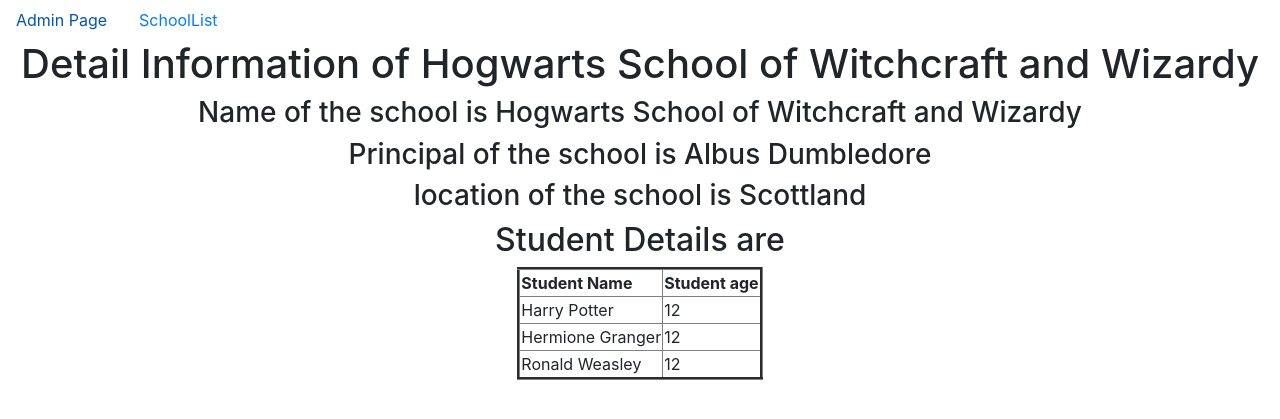
After one commit to Banita-12/SpecificTemplates, a Django app: page /1/ in a window 1280 px wide. The commit adds this page. Shown: the top 419 px of the page. Run offline with Django 4.2, Linux system fonts and the light colour scheme; data comes from the database, SQL or seed files in the repository.

Commit message:
first commit

```diff
--- a/app/models.py
+++ b/app/models.py
@@ -1,10 +1,15 @@
 from django.db import models
+
+from django.urls import reverse
 
 # Create your models here.
 class School(models.Model):
     sname=models.CharField(max_length=100)
     sprincipal=models.CharField(max_length=100)
     slocation=models.CharField(max_length=100)
+
+    def get_absolute_url(self):
+        return reverse('detail',kwargs={'pk':self.pk})
 
     def __str__(self):
         return self.sname
--- a/app/views.py
+++ b/app/views.py
@@ -9,3 +9,7 @@ class SchoolList(ListView):
     context_object_name='schools'
     ordering=['sname']
     #template_name='app/school_list.html'
+
+class SchoolDetail(DetailView):
+    model=School
+    context_object_name='sclobject'
--- a/project39/urls.py
+++ b/project39/urls.py
@@ -15,11 +15,11 @@ Including another URLconf
     2. Add a URL to urlpatterns:  path('blog/', include('blog.urls'))
 """
 from django.contrib import admin
-from django.urls import path
+from django.urls import path,re_path
 from app.views import*
 
 urlpatterns = [
     path('admin/', admin.site.urls),
     path('SchoolList/',SchoolList.as_view(),name='SchoolList'),
-
+    re_path('(?P<pk>\d+)/',SchoolDetail.as_view(),name='detail'),
 ]
--- a/templates/app/School_list.html
+++ b/templates/app/School_list.html
@@ -9,8 +9,7 @@
     <center>
         <h1>List of school object</h1>
         {% for sc in schools %}
-            <!--<a href="{{sc.pk}}"><h2>{{sc.sname}}</h2></a>-->
-            <h4>{{sc.sname}}</h4>
+            <a href="{{sc.pk}}"><h2>{{sc.sname}}</h2></a>
         {% endfor %}
     </center>
 </body>
--- /dev/null
+++ b/templates/app/dummy.html
@@ -0,0 +1,41 @@
+<!doctype html>
+<html lang="en">
+  <head>
+    <!-- Required meta tags -->
+    <meta charset="utf-8">
+    <meta name="viewport" content="width=device-width, initial-scale=1, shrink-to-fit=no">
+
+    <!-- Bootstrap CSS -->
+    <link rel="stylesheet" href="https://cdn.jsdelivr.net/npm/bootstrap@4.6.2/dist/css/bootstrap.min.css" integrity="sha384-xOolHFLEh07PJGoPkLv1IbcEPTNtaed2xpHsD9ESMhqIYd0nLMwNLD69Npy4HI+N" crossorigin="anonymous">
+{% block title %}
+    <title>Hello, world!</title>
+
+{% endblock %}
+  </head>
+  <body>
+    <nav class="nav">
+
+        <a href="{% url 'admin:index' %}" class="nav-link">Admin Page</a>
+        <a href="{% url 'SchoolList' %}" class="nav-link">SchoolList</a>
+
+
+    </nav>
+
+
+{% block body_block %}
+
+{% endblock %}
+<!-- Optional JavaScript; choose one of the two! -->
+
+    <!-- Option 1: jQuery and Bootstrap Bundle (includes Popper) -->
+    <script src="https://cdn.jsdelivr.net/npm/jquery@3.5.1/dist/jquery.slim.min.js" integrity="sha384-DfXdz2htPH0lsSSs5nCTpuj/zy4C+OGpamoFVy38MVBnE+IbbVYUew+OrCXaRkfj" crossorigin="anonymous"></script>
+    <script src="https://cdn.jsdelivr.net/npm/bootstrap@4.6.2/dist/js/bootstrap.bundle.min.js" integrity="sha384-Fy6S3B9q64WdZWQUiU+q4/2Lc9npb8tCaSX9FK7E8HnRr0Jz8D6OP9dO5Vg3Q9ct" crossorigin="anonymous"></script>
+
+    <!-- Option 2: Separate Popper and Bootstrap JS -->
+    <!--
+    <script src="https://cdn.jsdelivr.net/npm/jquery@3.5.1/dist/jquery.slim.min.js" integrity="sha384-DfXdz2htPH0lsSSs5nCTpuj/zy4C+OGpamoFVy38MVBnE+IbbVYUew+OrCXaRkfj" crossorigin="anonymous"></script>
+    <script src="https://cdn.jsdelivr.net/npm/popper.js@1.16.1/dist/umd/popper.min.js" integrity="sha384-9/reFTGAW83EW2RDu2S0VKaIzap3H66lZH81PoYlFhbGU+6BZp6G7niu735Sk7lN" crossorigin="anonymous"></script>
+    <script src="https://cdn.jsdelivr.net/npm/bootstrap@4.6.2/dist/js/bootstrap.min.js" integrity="sha384-+sLIOodYLS7CIrQpBjl+C7nPvqq+FbNUBDunl/OZv93DB7Ln/533i8e/mZXLi/P+" crossorigin="anonymous"></script>
+    -->
+  </body>
+</html>
--- /dev/null
+++ b/templates/app/school_detail.html
@@ -0,0 +1,30 @@
+{% extends 'app/dummy.html' %}
+
+{% block title %}
+    <title>School Detail</title>
+{% endblock %}
+
+{% block body_block %}
+    <center>
+        <h1>Detail Information of {{sclobject.sname}}</h1>
+        <h3>Name of the school is {{sclobject.sname}}</h3>
+        <h3>Principal of the school is {{sclobject.sprincipal}}</h3>
+        <h3>location of the school is {{sclobject.slocation}}</h3>
+        <h2>Student Details are</h2>
+
+        <table border="3px">
+            <tr>
+                <th>Student Name</th>
+                <th>Student age</th>
+            </tr>
+
+            {% for st in sclobject.students.all %}
+                <tr>
+                    <td>{{st.name}}</td>
+                    <td>{{st.sage}}</td>
+                </tr>
+            {% endfor %}
+        </table>
+
+    </center>
+{% endblock %}
```
